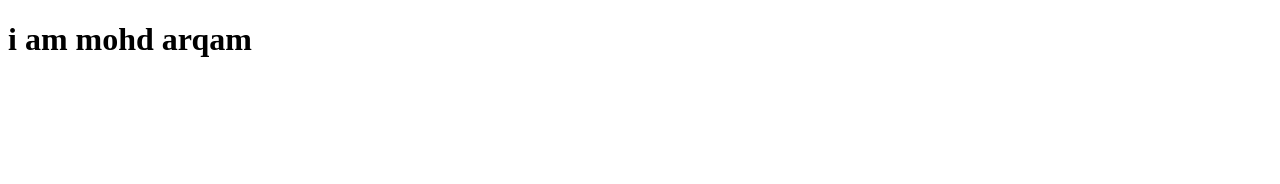
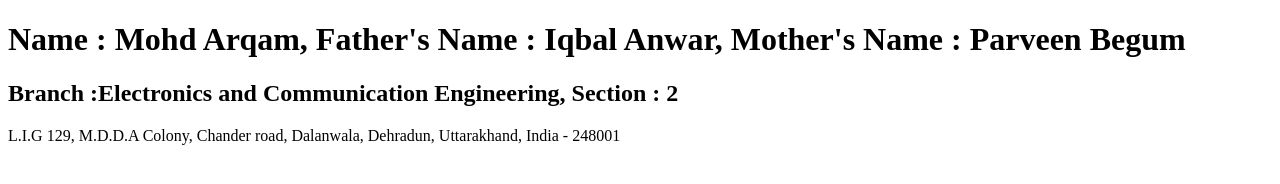
Before and after one commit to MohdArqam0159/Git_Demo, a plain HTML site: page index.html in a window 1280 px wide. Drawn offline with Linux system fonts and the light colour scheme.

Commit message:
Add files via upload

```diff
--- a/index.html
+++ b/index.html
@@ -1,11 +1,13 @@
 <!DOCTYPE html>
-<html lang="en">
-<head>
-    <meta charset="UTF-8">
-    <meta name="viewport" content="width=device-width, initial-scale=1.0">
-    <title>Document</title>
-</head>
-<body>
-    <h1>i am mohd arqam</h1>
-</body>
+<html>
+    <head>
+        <title>My first HTML page</title>
+    </head>
+    <body>
+        <h1>Name : Mohd Arqam, Father's Name : Iqbal Anwar, Mother's Name : Parveen Begum</h1>
+        <h2>Branch :Electronics and Communication Engineering, Section : 2</h2>
+        <p>L.I.G 129, M.D.D.A Colony, Chander road,
+           Dalanwala, Dehradun,
+           Uttarakhand, India - 248001</p>
+    </body>
 </html>
```
